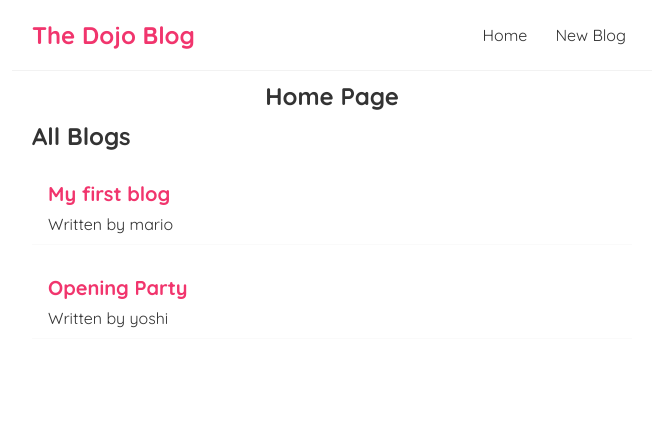
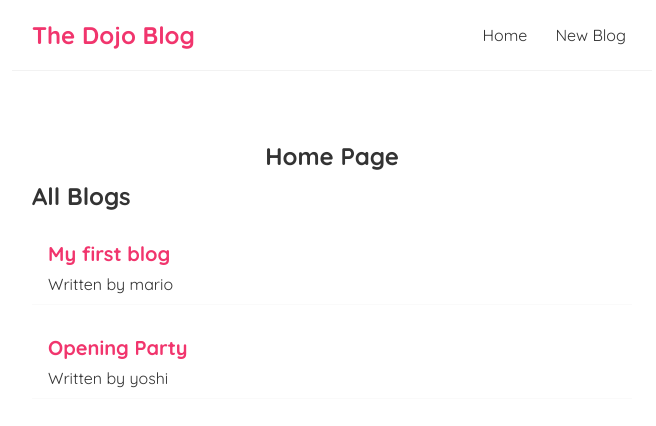
Before and after one commit to FaeizHamdard22/dojo-blog-1, a React (Create React App) app: page / in a window 1280 px wide. Shown: the top 426 px of the page, without its empty margins (308-964 px from the left). Built offline with nearby package versions, Linux system fonts and the light colour scheme; data requests are answered from the project's data file.

Commit message:
Routes added.

```diff
--- a/src/App.js
+++ b/src/App.js
@@ -1,11 +1,19 @@
 import Navbar from "./Navbar";
 import Home from "./Home";
+import { BrowserRouter as Router, Routes, Route } from "react-router-dom";
+
 function App() {
   return (
-    <div className="App">
-      <Navbar />
-      <Home />
-    </div>
+    <Router>
+      <div className="App">
+        <Navbar />
+        <div className="content">
+          <Routes>
+            <Route path="/" exact element={<Home />} />
+          </Routes>
+        </div>
+      </div>
+    </Router>
   );
 }
 
```
Also changed, not shown: 1 other file (tests, documents, lock files or other folders).
